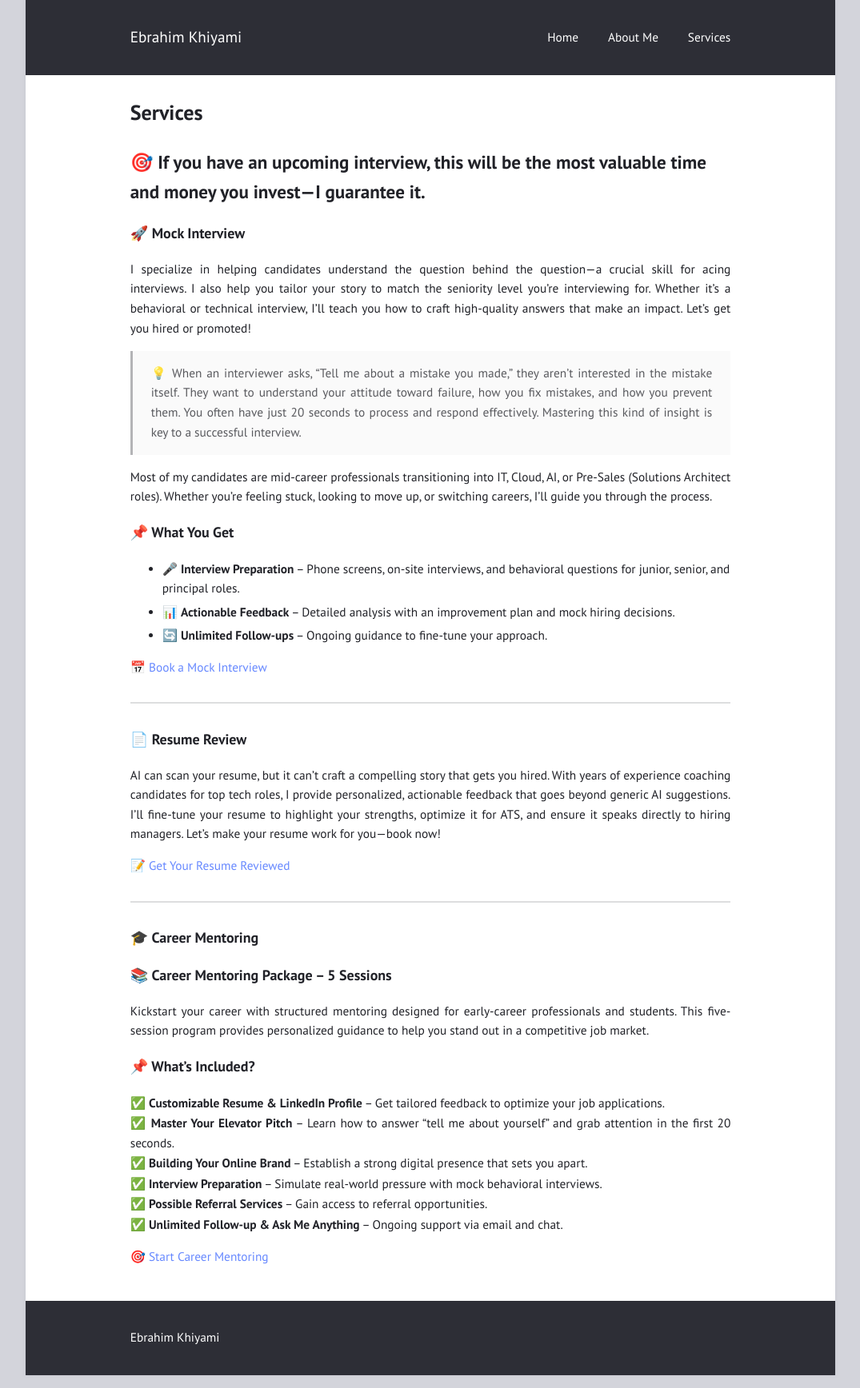
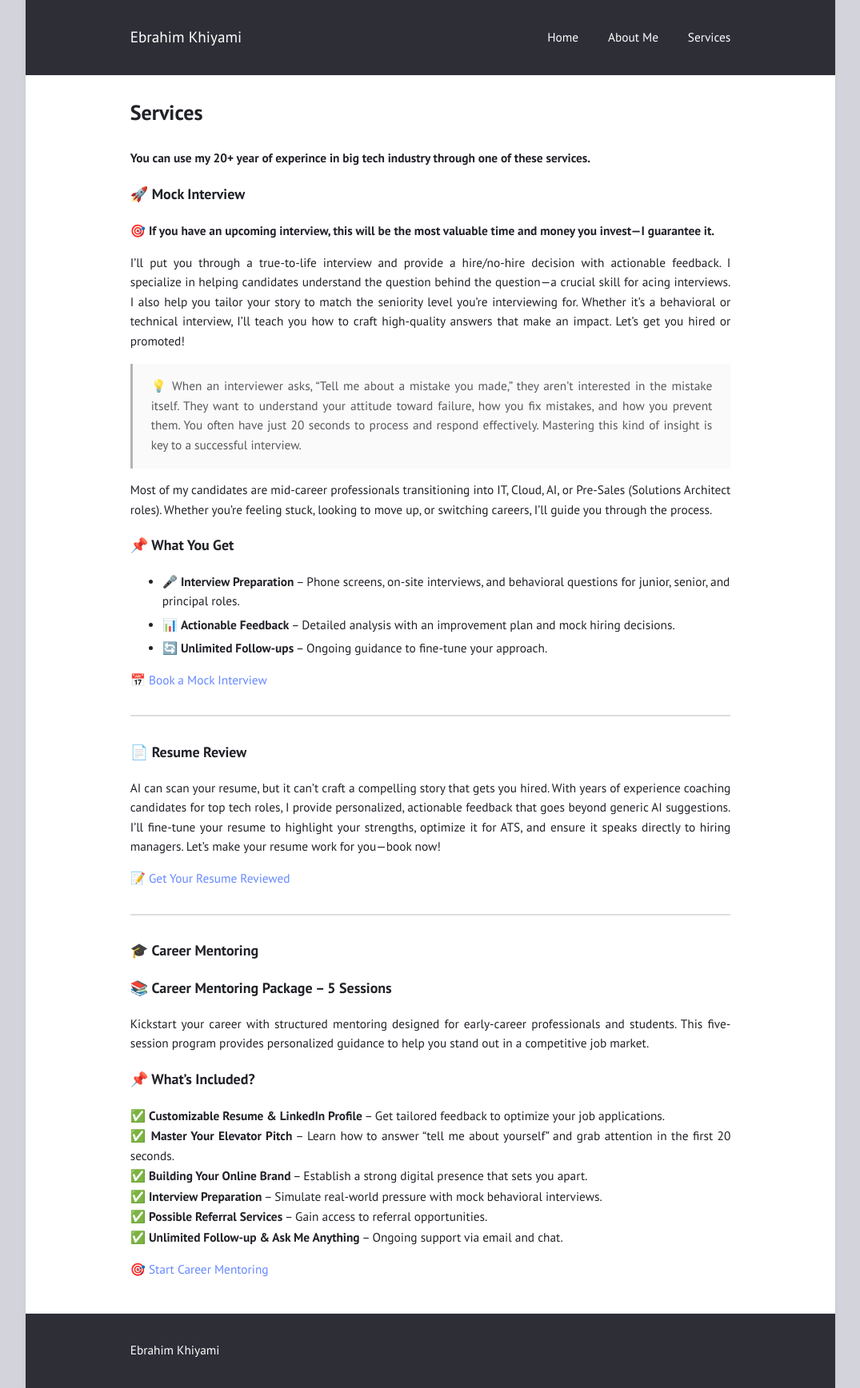
Before and after one commit to ekhiyami/ekhiyami.github.io, a Jekyll site: the page built from services.md, in a window 1280 px wide. Shown: the whole page at 80% size, without its empty margins (102-1177 px from the left). Built offline with Jekyll 4.4.1, drawn with Linux system fonts in a browser that asks for light colours.

Commit message:
Update services.md

```diff
--- a/services.md
+++ b/services.md
@@ -3,10 +3,13 @@ title: "Services"
 permalink: "/services/"
 layout: page
 ---
-## 🎯 **If you have an upcoming interview, this will be the most valuable time and money you invest—I guarantee it.**
+**You can use my 20+ year of experince in big tech industry through one of these services.**
 
 ### 🚀 Mock Interview
 
+🎯 **If you have an upcoming interview, this will be the most valuable time and money you invest—I guarantee it.**
+
+I'll put you through a true-to-life interview and provide a hire/no-hire decision with actionable feedback.
 I specialize in helping candidates understand the question behind the question—a crucial skill for acing interviews. I also help you tailor your story to match the seniority level you’re interviewing for. Whether it’s a behavioral or technical interview, I’ll teach you how to craft high-quality answers that make an impact. Let’s get you hired or promoted!
 
 > 💡 When an interviewer asks, “Tell me about a mistake you made,” they aren’t interested in the mistake itself. They want to understand your attitude toward failure, how you fix mistakes, and how you prevent them. You often have just 20 seconds to process and respond effectively. Mastering this kind of insight is key to a successful interview.
```
